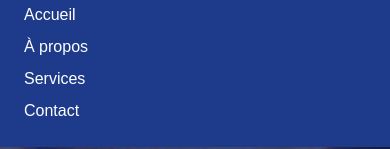
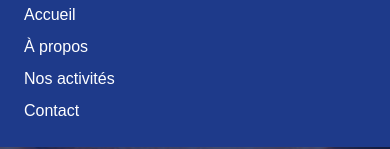
Before and after one commit to Michee-kolony/appd, an Angular app: page /ONG/accueil in a window 390 px wide. Both pictures are taken after a click on the button 363 px from the left and 49 px from the top of the page. Shown: the part 121-270 px from the top of the page. Built offline with nearby package versions, Linux system fonts and the light colour scheme.

Commit message:
mises à jour II

```diff
--- a/src/app/client/navbar/navbar.component.html
+++ b/src/app/client/navbar/navbar.component.html
@@ -31,7 +31,7 @@
   <ul *ngIf="menuOpen" class="md:hidden bg-blue-900 text-white flex flex-col space-y-2 px-6 py-4">
     <li><a (click)="toggleMenu()" routerLink="/ONG/accueil" class="text-white no-underline hover:text-gray-300 transition">Accueil</a></li>
     <li><a (click)="toggleMenu()" routerLink="/ONG/about" class="text-white no-underline hover:text-gray-300 transition">À propos</a></li>
-    <li><a (click)="toggleMenu()" routerLink="/ONG/accueil" class="text-white no-underline hover:text-gray-300 transition">Services</a></li>
+    <li><a (click)="toggleMenu()" routerLink="/ONG/accueil" class="text-white no-underline hover:text-gray-300 transition">Nos activités</a></li>
     <li><a (click)="toggleMenu()" routerLink="/ONG/contact" class="text-white no-underline hover:text-gray-300 transition">Contact</a></li>
   </ul>
 </nav>
```
